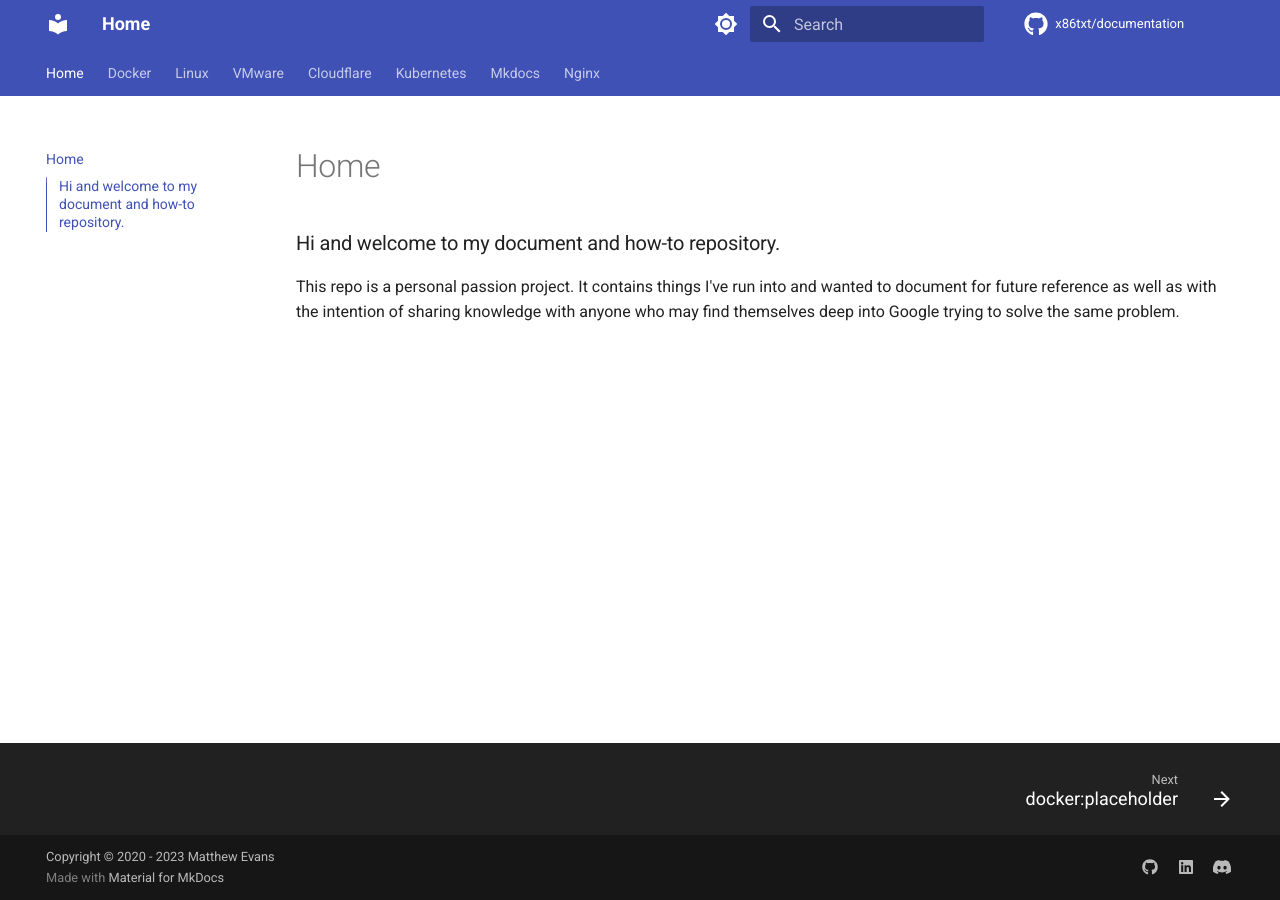
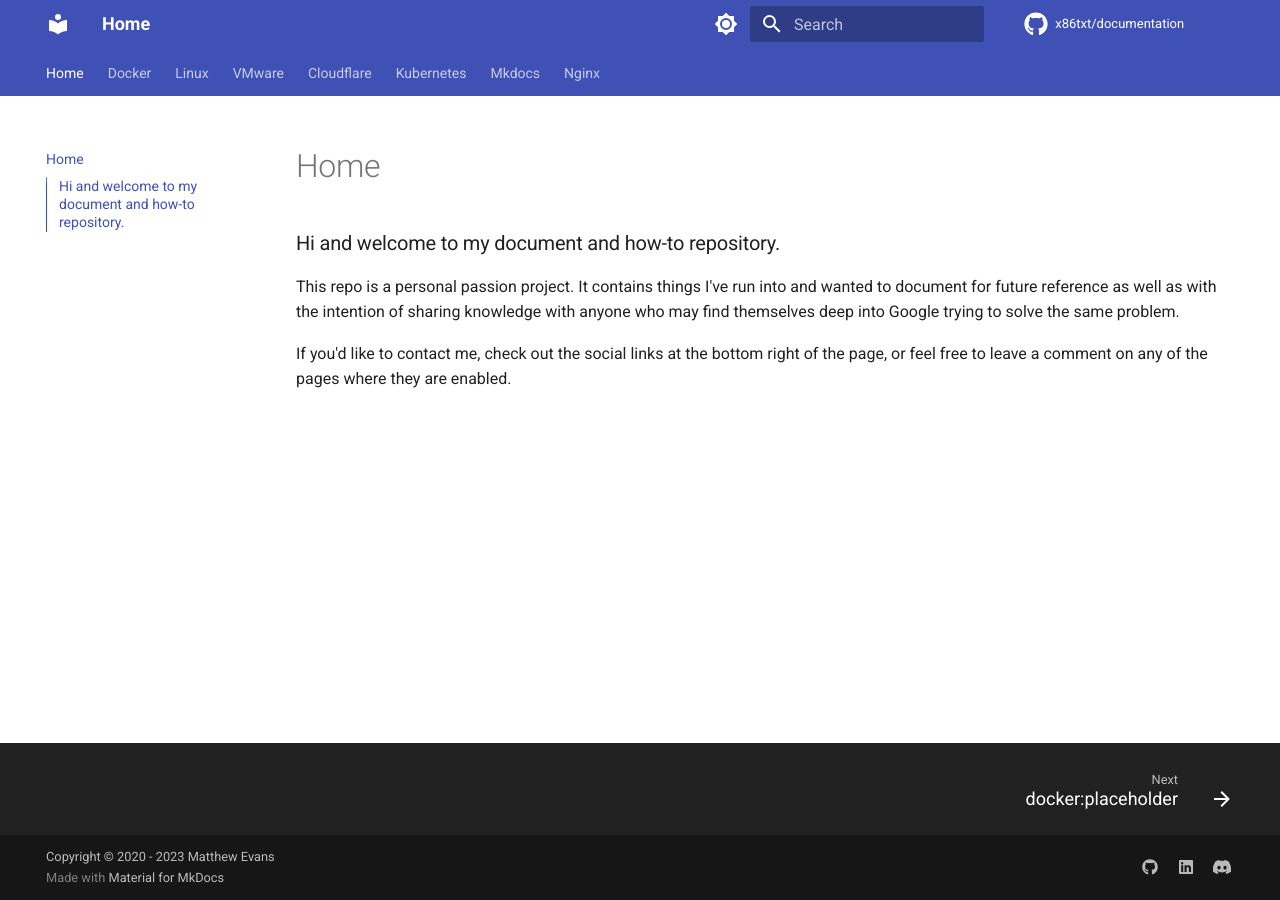
Before and after one commit to x86txt/documentation, an MkDocs documentation site: the page built from docs/index.md, in a window 1280 px wide. Built offline with MkDocs 1.6.1 and Material for MkDocs 9.7.7, drawn with Linux system fonts in a browser that asks for light colours; comment, search, counter and statistics services are not loaded.

Commit message:
add info to index

```diff
--- a/docs/index.md
+++ b/docs/index.md
@@ -2,3 +2,5 @@
 ### Hi and welcome to my document and how-to repository.
 
 This repo is a personal passion project. It contains things I've run into and wanted to document for future reference as well as with the intention of sharing knowledge with anyone who may find themselves deep into Google trying to solve the same problem.
+
+If you'd like to contact me, check out the social links at the bottom right of the page, or feel free to leave a comment on any of the pages where they are enabled.
```
